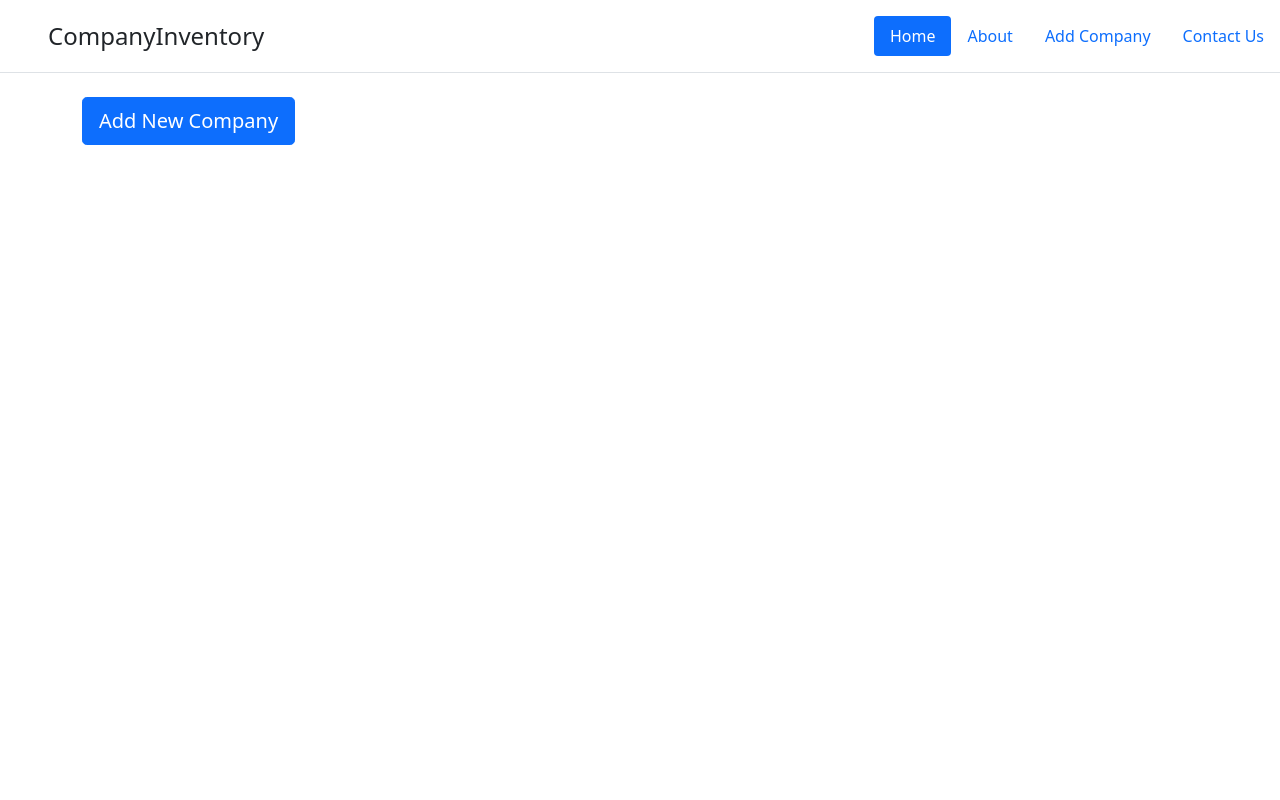
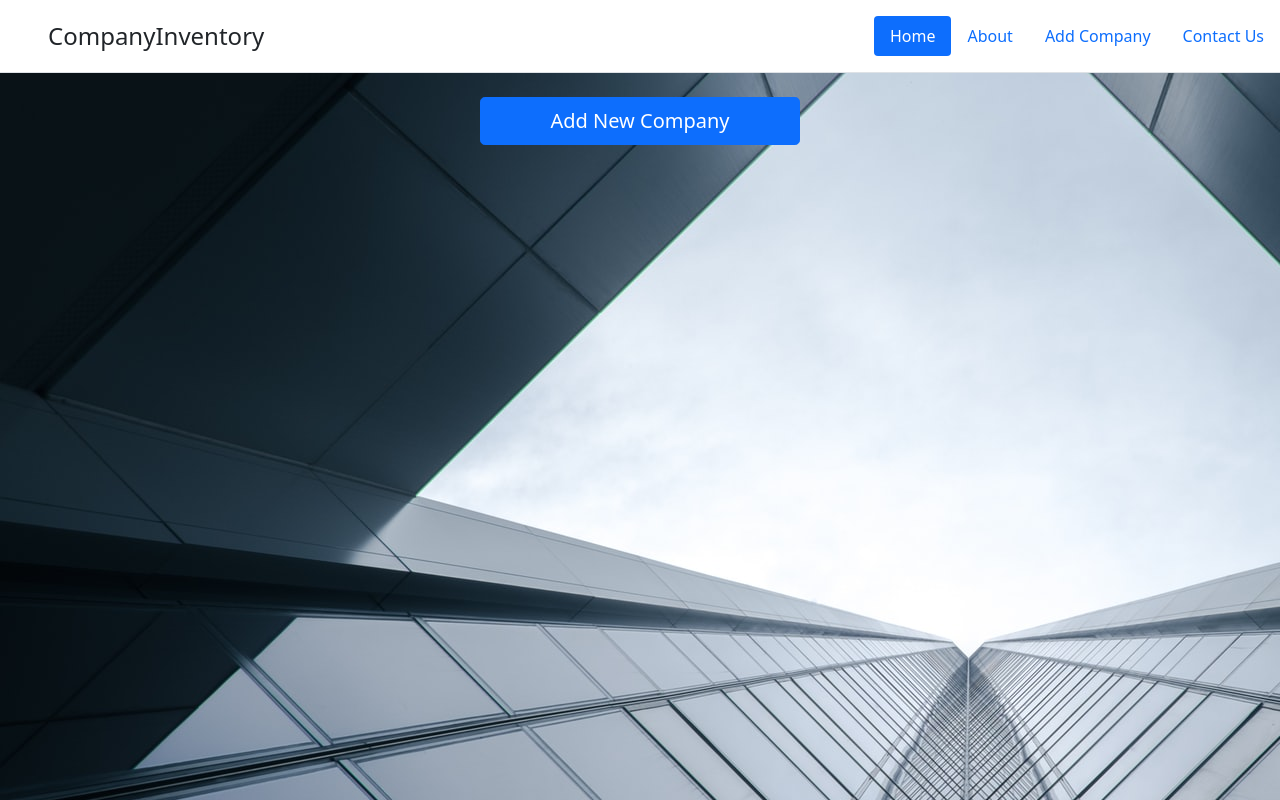
Before and after one commit to AlfredSkillStorm/1stProject, a website: page public/views/index.html in a window 1280 px wide. Drawn offline with nearby package versions, Linux system fonts and the light colour scheme; no server answers.

Commit message:
Added images folder and updated CSS

```diff
--- a/public/styles/index.css
+++ b/public/styles/index.css
@@ -25,6 +25,10 @@
     /* display:flex;
     flex-direction: column; */
     background-color: lightgray;
+}
+
+.body-home{
+    background-image: url('../images/companyImage.jpg');
 }
 
 /* .itemsContainer {
--- a/public/views/index.html
+++ b/public/views/index.html
@@ -13,11 +13,11 @@
     <script src="../scripts/warehousesScript.js"></script> -->
 
 </head>
-<body>
+<body class='body-home'>
     <!-- <div class='PWC'>
         <h1>PWC Inventory</h1>
     </div> -->
-    <header class="d-flex flex-wrap justify-content-center py-3 mb-4 border-bottom">
+    <header class="d-flex flex-wrap justify-content-center py-3 mb-4 border-bottom bg-white">
         <a href="/" class="d-flex align-items-center mb-3 mb-md-0 me-md-auto text-dark text-decoration-none">
           <svg class="bi me-2" width="40" height="32"><use xlink:href="#bootstrap"></use></svg>
           <span class="fs-4">CompanyInventory</span>
@@ -34,7 +34,7 @@
     <div class="container" id="container">
 
     </div>
-    <div class="container mx-auto">
+    <div class ='d-grid gap-2 col-3 mx-auto'>
         <a type="button" class="btn btn-primary btn-lg btn-block" href="smallCompany/add">Add New Company</a>
     </div>
 
```
Also changed, not shown: public/images/companyImage.jpg (added).
